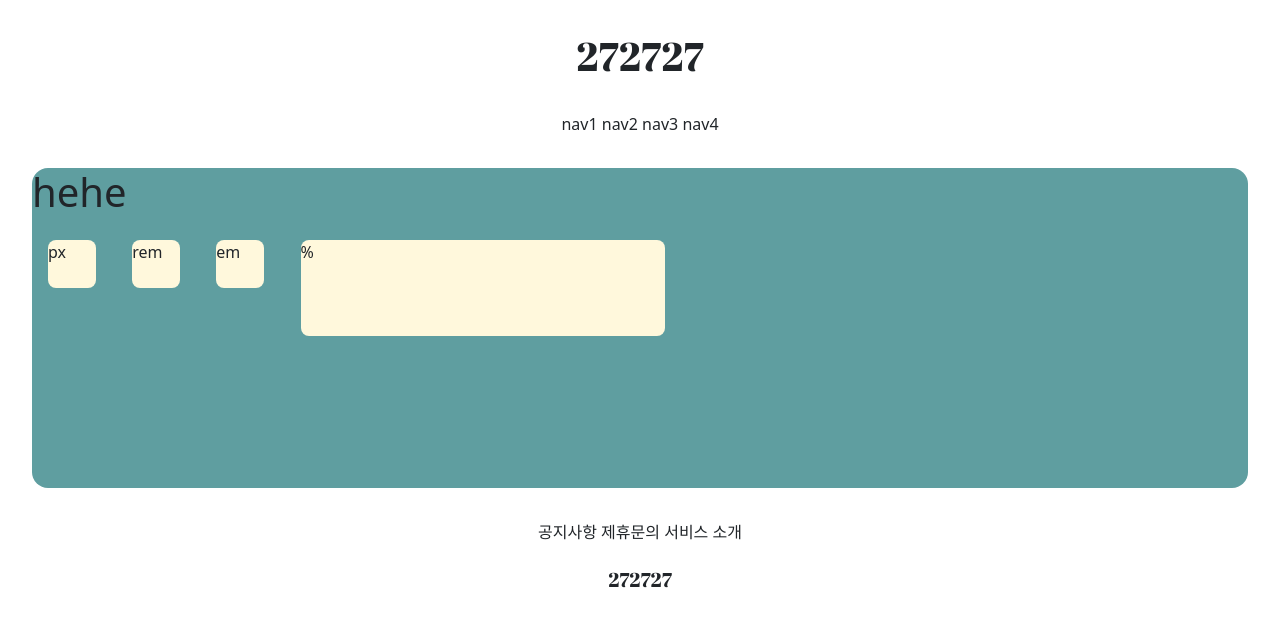
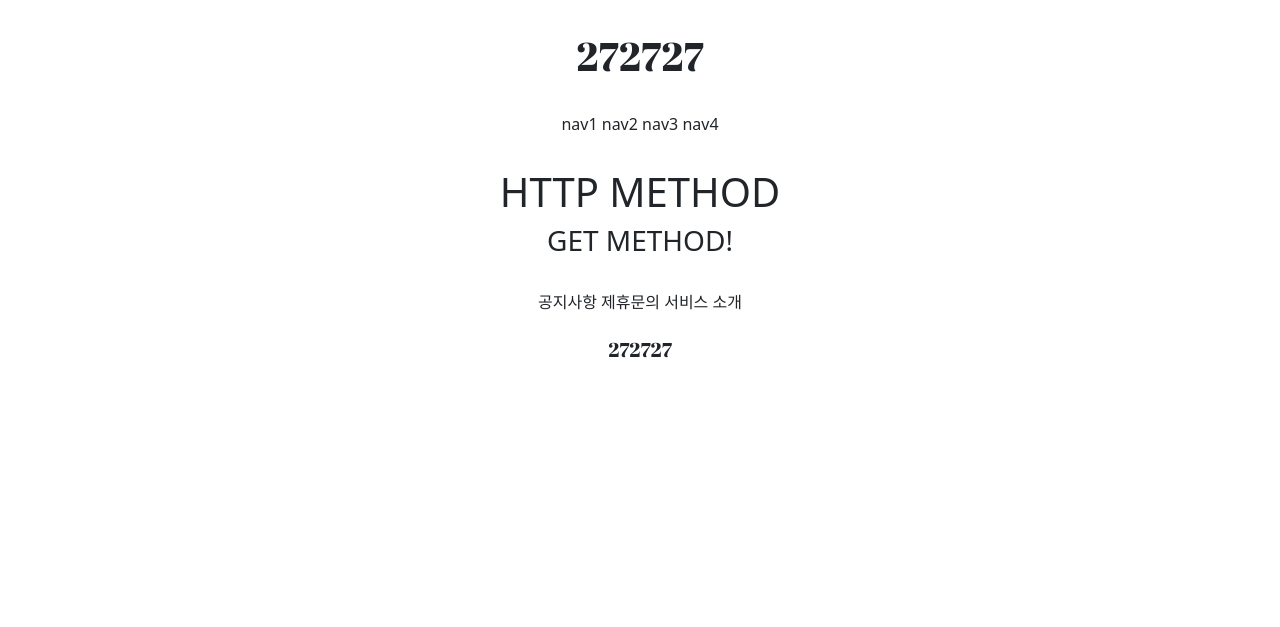
Before and after one commit to 100100001001/gis_django_2, a Django app: page /accounts/hello_world/ in a window 1280 px wide. Shown: the top 627 px of the page. Run offline with Django 3.2, Linux system fonts and the light colour scheme; parts of the project's set-up code (start-up, migrations or seed data) failed here and were passed over.

Commit message:
7/9 commit 2

```diff
--- a/accountapp/templates/accountapp/hello_world.html
+++ b/accountapp/templates/accountapp/hello_world.html
@@ -2,29 +2,11 @@
 
 {% block content %}
 
-    <style>
 
-        .testing {
-            background-color: cornsilk;
-            margin: 1rem;
-            height: 48px;
-            width: 48px;
-            border-radius: .5rem;
-            display: inline-block;
-        }
+    <div style="margin: 2rem; text-align: center;">
+    <h1>HTTP METHOD</h1>
 
-    </style>
-
-
-    <div style="height: 20rem; background-color: cadetblue; margin: 2rem; border-radius: 1rem; overflow: scroll">
-    <h1>hehe</h1>
-
-    <div class="testing" style="height: 48px; width: 48px;">px</div>
-    <div class="testing" style="height: 3rem; width: 3rem;">rem</div>
-    <div class="testing" style="height: 3em; width: 3em;">em</div>
-    <div class="testing" style="height: 30%; width: 30%;">%</div>
-
-
+    <h3>{{ text }}</h3>
 
     </div>
 
--- a/accountapp/views.py
+++ b/accountapp/views.py
@@ -4,4 +4,9 @@ from django.shortcuts import render
 # Create your views here.
 
 def hello_world(request):
-    return render(request, 'accountapp/hello_world.html')
+    if request.method == 'POST':
+        return render(request, 'accountapp/hello_world.html',
+                      context={'text':'POST METHOD!'})
+    else:
+        return render(request, 'accountapp/hello_world.html',
+                      context={'text':'GET METHOD!'})
```
